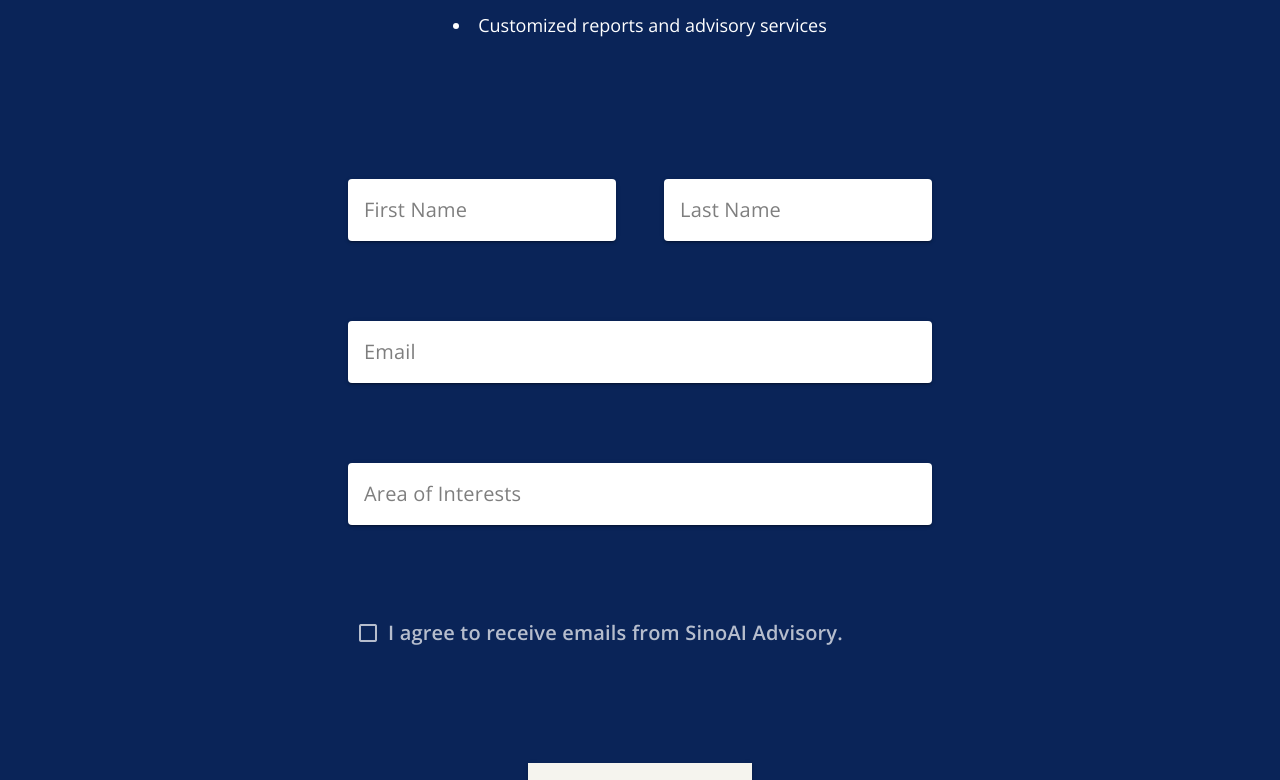
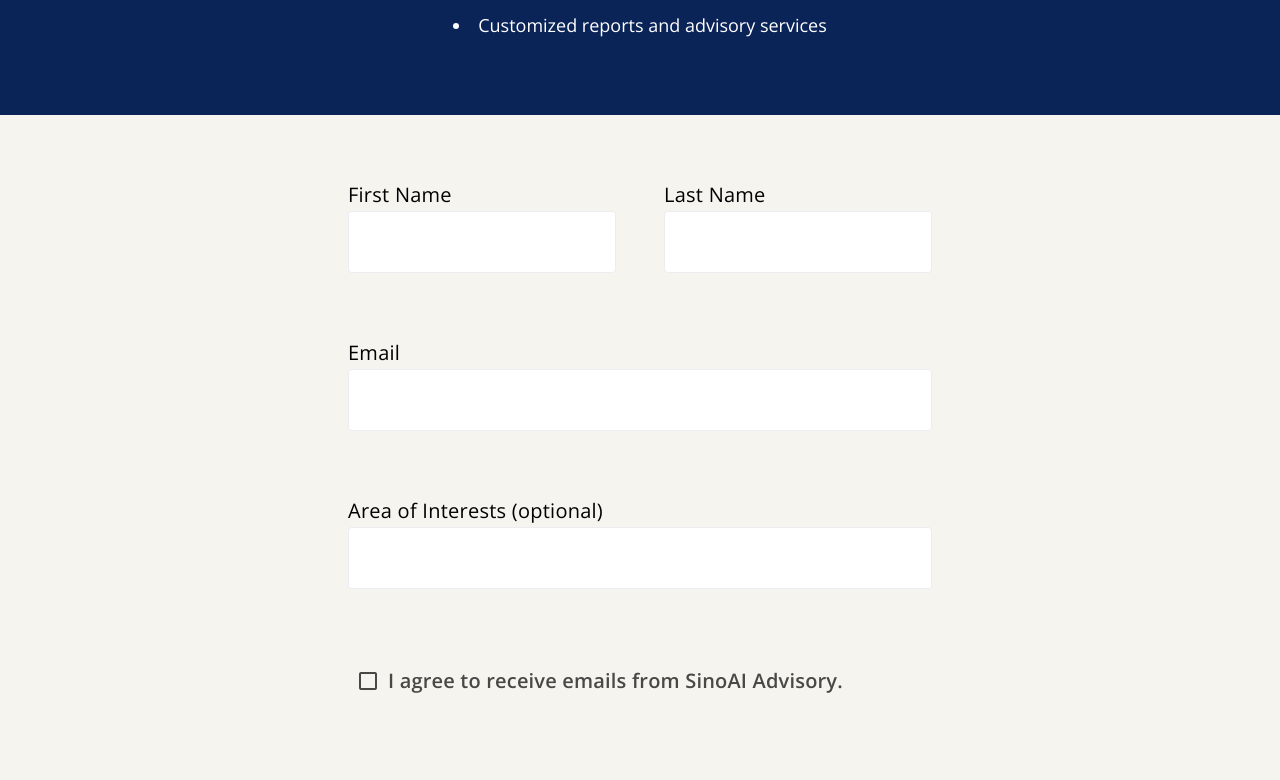
Before and after one commit to KaurKanchan/Sino_AI, a Vue app in the folder sino_ui/: page /subscribe in a window 1280 px wide. Shown: the part 626-1406 px from the top of the page. Built offline with nearby package versions, Linux system fonts and the light colour scheme.

Commit message:
subscribe

```diff
--- a/sino_ui/src/components/Home.vue
+++ b/sino_ui/src/components/Home.vue
@@ -25,29 +25,6 @@
   <!-- /hero section -->
   <!-- database section -->
   <div class="text-center text-black bg-light px-15">
-    <!-- <v-container class="py-16">
-      <h1 class="text-theme-primary mb-16 font-pt-serif">China AI Database</h1>
-      <v-row>
-        <v-col
-          v-for="(message, index) in blogPosts"
-          :key="index"
-          md="4"
-          cols="12"
-          class="px-md-16 mb-6"
-        >
-          <BlogPost
-            :category="message.category"
-            :img="message.img"
-            :doc1="message.doc1"
-            :desc1="message.desc1"
-            :doc2="message.doc2"
-            :desc2="message.desc2"
-            :doc3="message.doc3"
-            :desc3="message.desc3"
-          />
-        </v-col>
-      </v-row>
-    </v-container> -->
     <v-container class="py-16">
       <h1 class="text-theme-primary mb-16 font-pt-serif">China AI Database</h1>
       <v-row>
@@ -72,7 +49,7 @@
             img="https://img.freepik.com/free-vector/market-growth-concept-business-progress-business-expansion-idea-company-promotion-new-marketplace-finance-increase-business-success-flat-vector-illustration_613284-1292.jpg"
           />
           <v-list-item
-            v-for="(item, index) in govtItems"
+            v-for="(item, index) in marketItems"
             :key="index"
             class="text-start"
           >
@@ -87,7 +64,7 @@
             img="https://t4.ftcdn.net/jpg/00/94/42/23/360_F_94422350_NLHh8XUVbSQn2GhMOxcgPinKNJKeB4JO.jpg"
           />
           <v-list-item
-            v-for="(item, index) in govtItems"
+            v-for="(item, index) in pvtItems"
             :key="index"
             class="text-start"
           >
@@ -180,10 +157,10 @@ export default {
   },
   data() {
     return {
-      items: [], // The full items array from your API
-      marketItems: [], // First 3 items in the "Market" category
-      govtItems: [], // First 3 items in the "Government" category
-      pvtItems: [], // First 3 items in the "Private" category
+      items: [], // The full items array from API
+      marketItems: [],
+      govtItems: [],
+      pvtItems: [],
       loading: false,
       error: null,
       blogPosts: [
@@ -200,46 +177,6 @@ export default {
           img: "https://t4.ftcdn.net/jpg/00/94/42/23/360_F_94422350_NLHh8XUVbSQn2GhMOxcgPinKNJKeB4JO.jpg",
         },
       ],
-      // blogPosts: [
-      //   {
-      //     category: "Government",
-      //     img: "https://etimg.etb2bimg.com/thumb/msid-106291853,imgsize-62380,width-1200,height=765,overlay-etgovernment/blog/10-govtech-trends-for-2024-major-futuristic-tech-trends-to-watch-in-government-sector-in-2024.jpg",
-      //     doc1: "Political theories and ideologies",
-      //     desc1:
-      //       "Provides a novel approach to the analysis of ideologies, through examining their internal conceptual morphology. ",
-      //     doc2: "Democracy",
-      //     desc2: "Maintaining law and order with concept of power sharing",
-      //     doc3: "Constitution",
-      //     desc3:
-      //       "Collection of fundamental principles and established precedents that define how an entity, such as a nation, state, or social group, is governed",
-      //   },
-      //   {
-      //     category: "Market",
-      //     img: "https://img.freepik.com/free-vector/market-growth-concept-business-progress-business-expansion-idea-company-promotion-new-marketplace-finance-increase-business-success-flat-vector-illustration_613284-1292.jpg",
-      //     doc1: "Consumer behavior",
-      //     desc1:
-      //       "The actions and decisions that people make when they are purchasing or using products",
-      //     doc2: "Competition ",
-      //     desc2:
-      //       "A market with many buyers and sellers, where no one individual has the ability to affect the market",
-      //     doc3: "Monopoly in market",
-      //     desc3:
-      //       "A market structure where a single company or group of companies has exclusive control over the production and distribution of a product or service",
-      //   },
-      //   {
-      //     category: "Private sector",
-      //     img: "https://t4.ftcdn.net/jpg/00/94/42/23/360_F_94422350_NLHh8XUVbSQn2GhMOxcgPinKNJKeB4JO.jpg",
-      //     doc1: "Independent management",
-      //     desc1:
-      //       "The management of the private sector is entirely dependent on the actions of its owners",
-      //     doc2: "Work culture of employees",
-      //     desc2:
-      //       "The private sector has high openness, high confrontation, high trust, high authenticity, high proaction, high autonomy, high collaboration and high experimentation.",
-      //     doc3: "Profit motive",
-      //     desc3:
-      //       "The profit motive is the drive or incentive for individuals and businesses to maximize their financial gains.",
-      //   },
-      // ],
       analysisPosts: [
         {
           subject: "Money",
--- a/sino_ui/src/components/Subscribe.vue
+++ b/sino_ui/src/components/Subscribe.vue
@@ -22,50 +22,69 @@
   </div>
   <!-- /hero section -->
   <!-- subscribe form -->
-  <div class="bg-theme-primary">
+  <div class="bg-light">
     <v-container class="py-16">
-      <v-row no-gutters class="justify-center text-center align-center">
+      <v-row no-gutters class="justify-center align-center">
         <v-col md="6">
-          <v-row class="gr-md-14">
-            <v-col md="6" class="pe-6"
-              ><v-text-field
+          <v-row class="gr-md-10">
+            <v-col md="6" class="pe-6">
+              <div
+                class="text-h6 font-weight-regular text-black font-open-sans"
+              >
+                First Name
+              </div>
+              <v-text-field
                 hide-details="auto"
                 class="input-form"
-                variant="solo"
+                variant="outlined"
+                base-color="#CBD2E0"
                 bg-color="white"
-                placeholder="First Name"
               ></v-text-field
             ></v-col>
-            <v-col md="6" class="ps-6"
-              ><v-text-field
+            <v-col md="6" class="ps-6">
+              <div
+                class="text-h6 font-weight-regular text-black font-open-sans"
+              >
+                Last Name
+              </div>
+              <v-text-field
                 class="input-form"
                 hide-details="auto"
-                variant="solo"
+                variant="outlined"
                 bg-color="white"
-                placeholder="Last Name"
-              ></v-text-field
-            ></v-col>
-            <v-col md="12"
-              ><v-text-field
-                class="input-form"
-                hide-details="auto"
-                variant="solo"
-                bg-color="white"
-                placeholder="Email"
-              ></v-text-field
-            ></v-col>
-            <v-col md="12"
-              ><v-text-field
-                class="input-form"
-                hide-details="auto"
-                variant="solo"
-                bg-color="white"
-                placeholder="Area of Interests"
+                base-color="#CBD2E0"
               ></v-text-field
             ></v-col>
             <v-col md="12">
+              <div
+                class="text-h6 font-weight-regular text-black font-open-sans"
+              >
+                Email
+              </div>
+              <v-text-field
+                class="input-form"
+                hide-details="auto"
+                variant="outlined"
+                base-color="#CBD2E0"
+                bg-color="white"
+              ></v-text-field
+            ></v-col>
+            <v-col md="12">
+              <div
+                class="text-h6 font-weight-regular text-black font-open-sans"
+              >
+                Area of Interests (optional)
+              </div>
+              <v-text-field
+                class="input-form"
+                hide-details="auto"
+                variant="outlined"
+                base-color="#CBD2E0"
+                bg-color="white"
+              ></v-text-field
+            ></v-col>
+            <v-col md="12" class="text-black">
               <v-checkbox
-                color="white"
                 class="input-form"
                 label="I agree to receive emails from SinoAI Advisory."
               ></v-checkbox>
```
